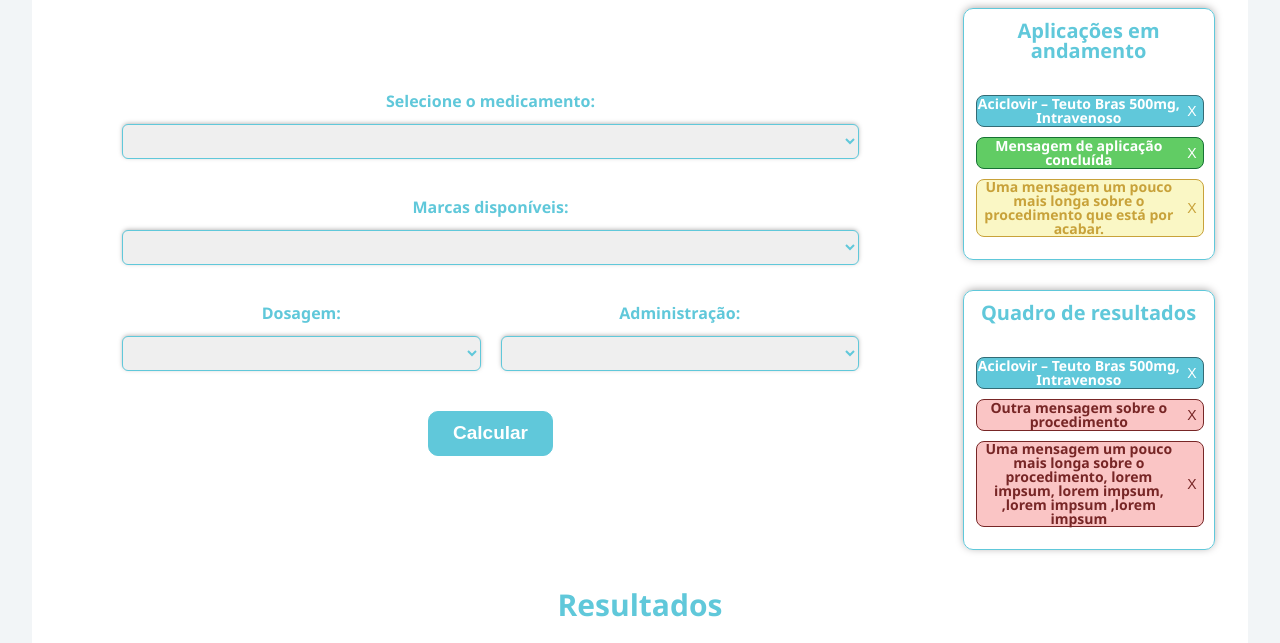
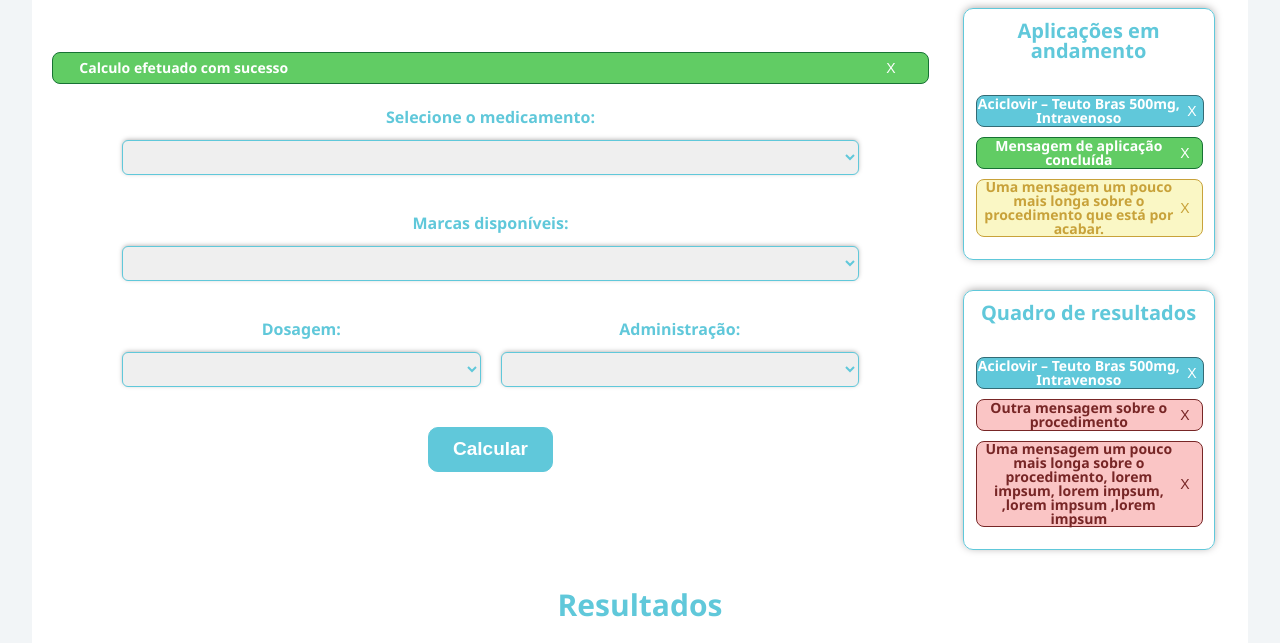
Before and after one commit to ElJohnnie/calculadora_dosagem, a plain HTML site: page index.html in a window 1280 px wide. Shown: the part 152-795 px from the top of the page. Drawn offline with Linux system fonts and the light colour scheme.

Commit message:
alguns detalhes adicionais

```diff
--- a/css/framework.css
+++ b/css/framework.css
@@ -636,7 +636,7 @@ select:focus {
 
 .info {
     display: flex;
-    justify-content: space-around;
+    justify-content: space-between;
     align-items: center;
     background: #60C8DA;
     border: 1px solid #336b75;
@@ -661,13 +661,15 @@ select:focus {
 
 .alert {
     display: flex;
-    justify-content: space-around;
+    justify-content: space-between;
     align-items: center;
     background: #fac5c5;
     border: 1px solid #772626;
-    width: 100%;
     min-height: 30px;
     border-radius: 8px;
+    padding-left: 3%;
+    padding-right: 3%;
+    width: calc(100% - 6%);
 }
 
 .alert p {
@@ -686,13 +688,15 @@ select:focus {
 
 .attention {
     display: flex;
-    justify-content: space-around;
+    justify-content: space-between;
     align-items: center;
     background: #faf7c5;
     border: 1px solid #c8a23a;
-    width: 100%;
     min-height: 30px;
     border-radius: 8px;
+    padding-left: 3%;
+    padding-right: 3%;
+    width: calc(100% - 6%);
 }
 
 .attention p {
@@ -711,13 +715,15 @@ select:focus {
 
 .success {
     display: flex;
-    justify-content: space-around;
+    justify-content: space-between;
     align-items: center;
     background: #61cc64;
     border: 1px solid #177234;
-    width: 100%;
     min-height: 30px;
     border-radius: 8px;
+    padding-left: 3%;
+    padding-right: 3%;
+    width: calc(100% - 6%);
 }
 
 .success p {
@@ -826,7 +832,6 @@ td {
         font-size: 9px;
         padding: .1%;
     }
-    tr {}
     td {
         font-size: 9px;
         height: 54px;
--- a/css/style.css
+++ b/css/style.css
@@ -13,3 +13,7 @@ select {
 .t-line:nth-child(odd) {
     background: #ececec;
 }
+
+.t-line td:nth-child(4) {
+    background-color: #aae69d;
+}
--- a/index.html
+++ b/index.html
@@ -40,6 +40,12 @@
                 <h2 class="t-center">Prescrição médica</h2>
                 <div class="row">
                     <div class="col-75">
+                        <div class="success">
+                            <p>
+                                Calculo efetuado com sucesso
+                            </p>
+                            <button type="button" class="close-success">X</button>
+                        </div>
                         <form class="form" action="">
                             <div class="row my-5">
                                 <div class="col-100">
```
